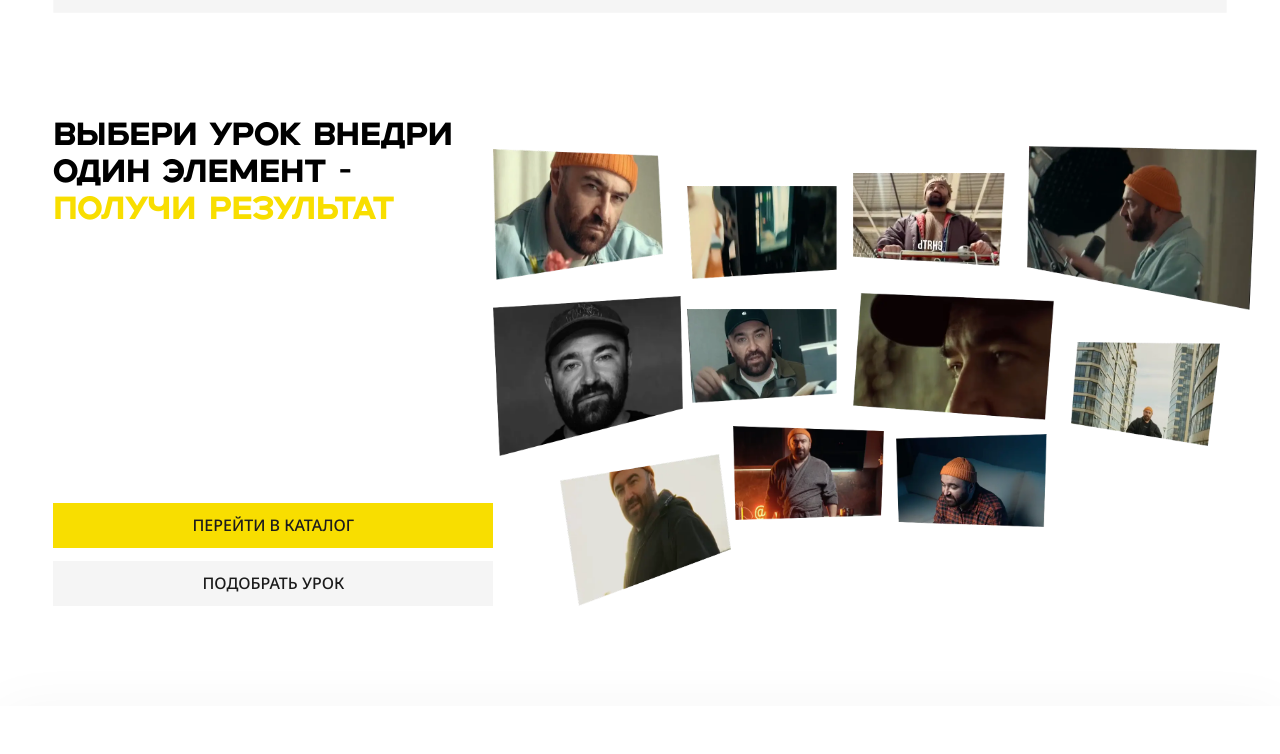
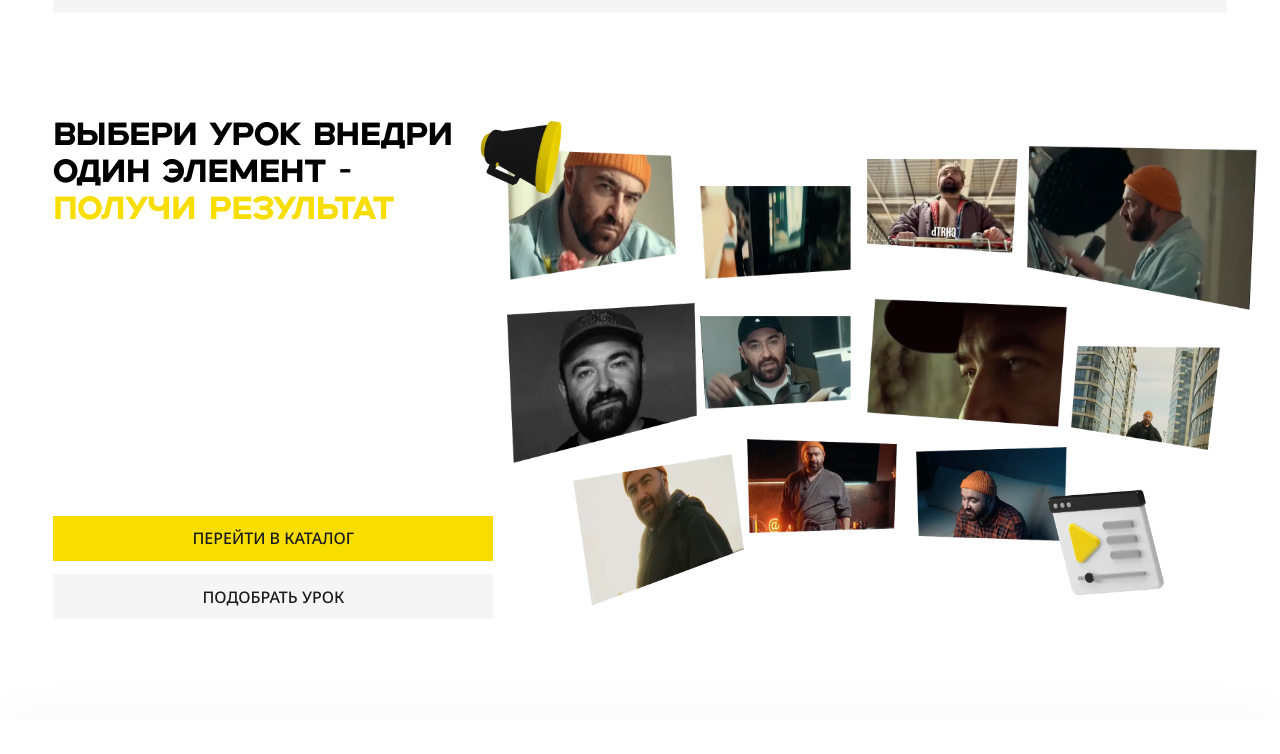
Before and after one commit to Daniil-Fox/giviplay, a website: page docs/index.html in a window 1280 px wide. Shown: the part 6494-7248 px from the top of the page. Drawn offline with Linux system fonts and the light colour scheme; a web font is replaced by a local one.

Commit message:
fixed some

```diff
--- a/docs/index.html
+++ b/docs/index.html
@@ -957,6 +957,12 @@
       </div>
 
       <div class="cta__img">
+        <div class="cta__megaphone">
+          <img src="./img/cta/megaphone.webp" alt="">
+        </div>
+        <div class="cta__playback">
+          <img src="./img/cta/playback.webp" alt="">
+        </div>
         <div class="cta__row cta__row_1">
           <img src="./img/cta/01.webp" class="cta__img-item cta__img-item_1" alt="">
           <img src="./img/cta/02.webp" class="cta__img-item cta__img-item_2" alt="">
--- a/src/scss/components/_cta.scss
+++ b/src/scss/components/_cta.scss
@@ -5,7 +5,7 @@
   }
   &__container {
     display: flex;
-
+    gap: 2rem;
   }
 
   &__content {
@@ -30,12 +30,12 @@
       height: 34rem;
     }
     &_2 {
-      margin-top: -8rem;
+      margin-top: -7rem;
       height: 30rem;
     }
     &_3 {
       height: 27rem;
-      margin-top: -10rem;
+      margin-top: -9rem;
     }
   }
 
@@ -59,6 +59,37 @@
     }
   }
 
+  &__megaphone {
+    position: absolute;
+    z-index: 6;
+    pointer-events: none;
+    user-select: none;
+    left: -10rem;
+    top: -4rem;
+    width: 26rem;
+    height: auto;
+    img {
+      width: 100%;
+      height: auto;
+      object-fit: contain;
+    }
+  }
+  &__playback {
+    position: absolute;
+    z-index: 6;
+    pointer-events: none;
+    user-select: none;
+    right: 9rem;
+    bottom: 1rem;
+    width: 18rem;
+    height: auto;
+    img {
+      width: 100%;
+      height: auto;
+      object-fit: contain;
+    }
+  }
+
   &__img-item {
     position: absolute;
     height: auto;
@@ -77,11 +108,11 @@
   }
   &__img-item_3 {
     left: 54rem;
-    top: 8rem;
+    top: 6rem;
     width: 22.7rem;
   }
   &__img-item_4 {
-    left: 80rem;
+    left: 78rem;
     top: 4rem;
     width: 34.5rem;
   }
@@ -103,14 +134,14 @@
   }
   &__img-item_8 {
     right: 1rem;
-    top: 7.4rem;
+    top: 7rem;
     width: 22.4rem;
   }
 
   &__img-item_9 {
     left: 10rem;
     top: unset;
-    bottom: 0;
+    bottom: 2rem;
     width: 25.6rem;
   }
   &__img-item_10 {
@@ -119,7 +150,7 @@
     width: 22.6rem;
   }
   &__img-item_11 {
-    right: 27rem;
+    right: 24rem;
     top: 1.2rem;
     width: 22.6rem;
   }
```
Also changed, not shown: src/partials/cta.html (+6 -0 lines), docs/css/main.css, docs/img/cta-mob.jpg (deleted), docs/img/cta.jpg (deleted), docs/img/cta/megaphone.png (added), docs/img/cta/megaphone.webp (added), docs/img/cta/playback.png (added), docs/img/cta/playback.webp (added), src/img/cta/megaphone.png (added), src/img/cta/playback.png (added), 1 other file.
